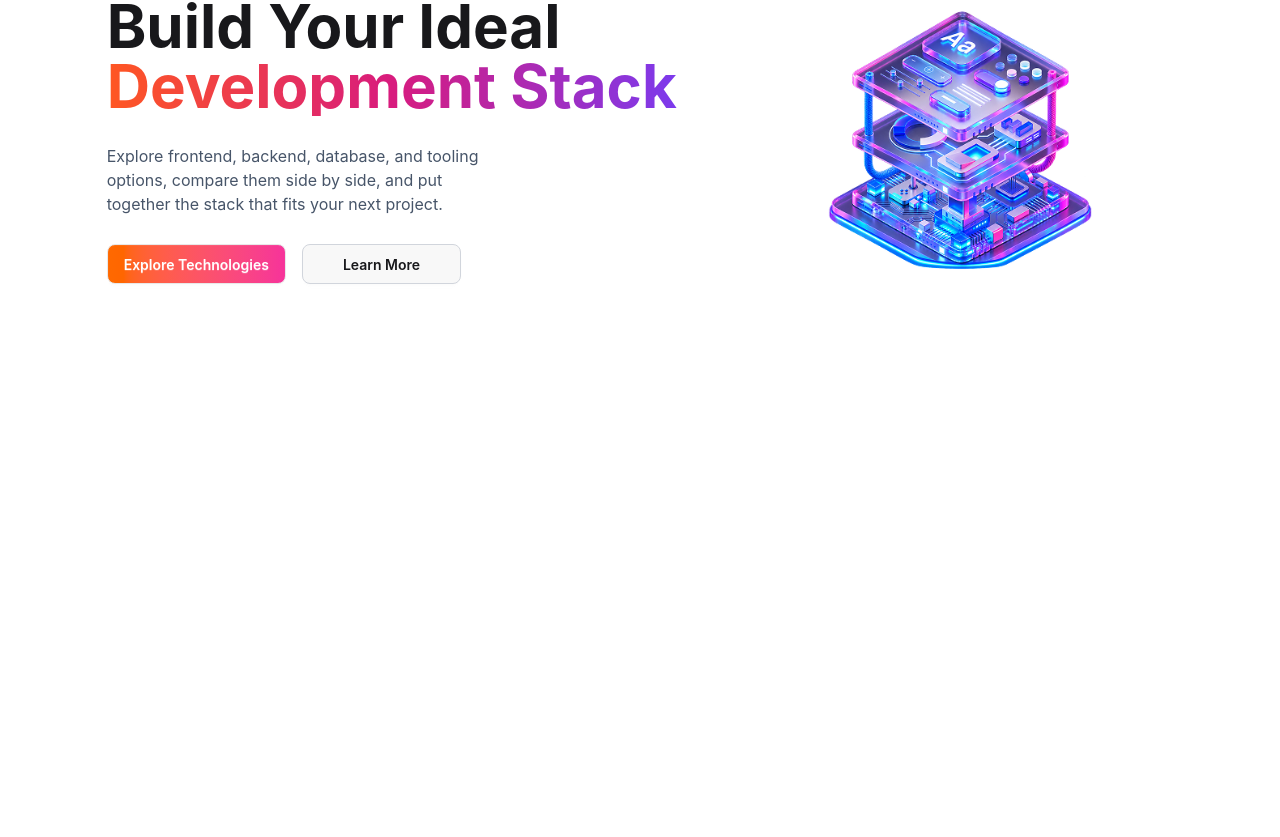
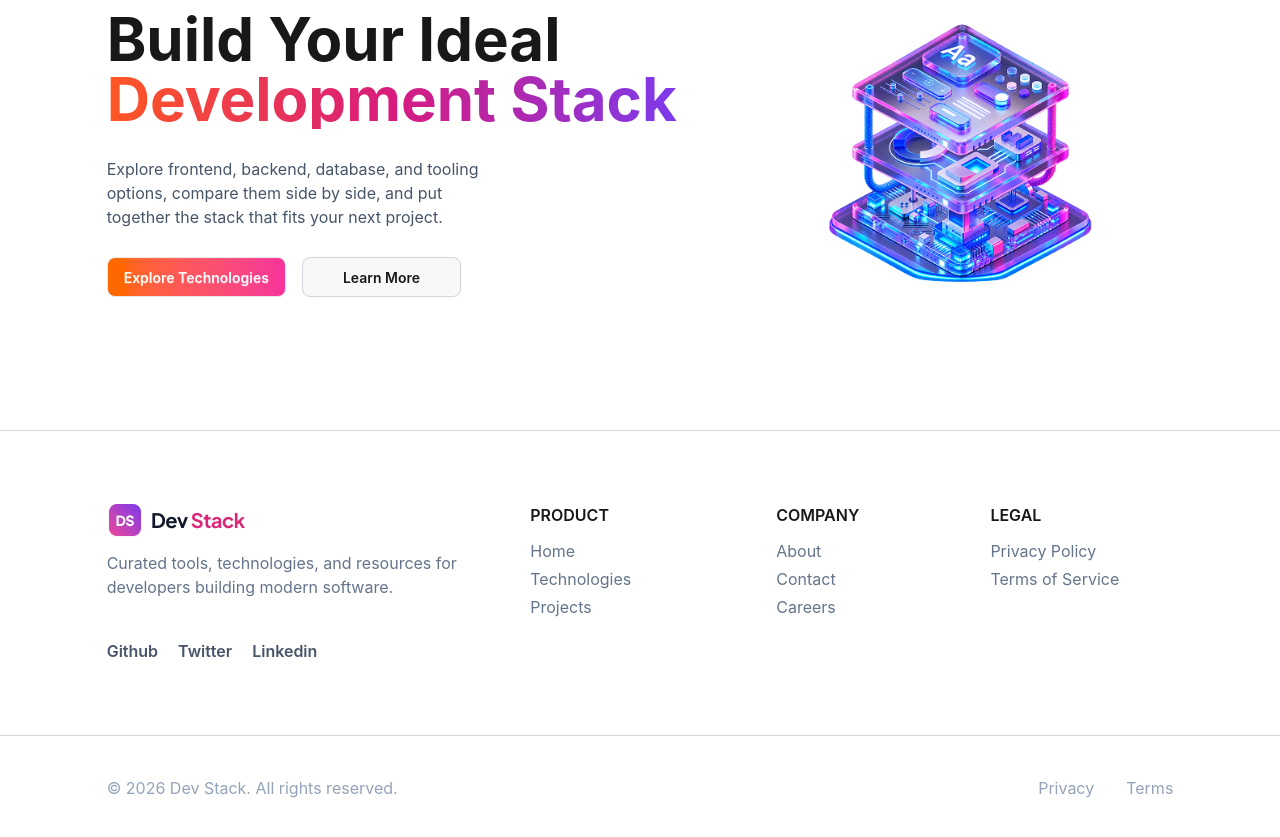
Before and after one commit to FarhanTips/Dev-Stack-Web-Page-React-Typescript, a React (Vite) app: page / in a window 1280 px wide. Shown: the part 189-1026 px from the top of the page. Before the commit the page ends 800 px from the top, so only its background shows below. Built offline with nearby package versions, Linux system fonts and the light colour scheme.

Commit message:
Sticky added in Nav Bar and Footer Added

```diff
--- a/src/App.tsx
+++ b/src/App.tsx
@@ -1,6 +1,7 @@
 
 import './App.css'
 import Banner from './Components/Banner'
+import Footer from './Components/Footer'
 import Nav from './Components/Nav'
 
 function App() {
@@ -11,6 +12,7 @@ function App() {
     <button className="btn btn-soft btn-secondary">Secondary</button> */}
     <Nav></Nav>
     <Banner></Banner>
+    <Footer></Footer>
     </>
   )
 }
--- /dev/null
+++ b/src/Components/Footer.tsx
@@ -0,0 +1,57 @@
+
+import logo from "../assets/logo-text.png"
+
+const Footer = () => {
+    return (
+        <div>
+            <div className="border-y border-gray-300 my-10">
+                <div className="w-10/12 mx-auto grid grid-cols-[1.5fr_1fr_1fr_1fr] items-start my-18">
+                    <div>
+                        <img className="mb-3" src={logo} alt="" />
+                        <p className="mb-10 text-[#64748b]">Curated tools, technologies, and resources for developers building modern software.</p>
+                        <ul className="flex gap-5 text-[#475569] font-semibold">
+                            <li><a href="">Github</a></li>
+                            <li><a href="">Twitter</a></li>
+                            <li><a href="">Linkedin</a></li>
+                        </ul>
+                    </div>
+
+                    <div className="justify-self-center">
+                        <p className="mb-3 font-semibold">PRODUCT</p>
+                        <ul className="space-y-1 text-[#64748b]">
+                            <li><a href="">Home</a></li>
+                            <li><a href="">Technologies</a></li>
+                            <li><a href="">Projects</a></li>
+                        </ul>
+                    </div>
+
+                    <div className="justify-self-center">
+                        <p className="mb-3 font-semibold">COMPANY</p>
+                        <ul className="space-y-1 text-[#64748b]">
+                            <li><a href="">About</a></li>
+                            <li><a href="">Contact</a></li>
+                            <li><a href="">Careers</a></li>
+                        </ul>
+                    </div>
+
+                    <div className="justify-self-center">
+                        <p className="mb-3 font-semibold">LEGAL</p>
+                        <ul className="space-y-1 text-[#64748b]">
+                            <li><a href="">Privacy Policy</a></li>
+                            <li><a href="">Terms of Service</a></li>
+                        </ul>
+                    </div>
+                </div>
+            </div>
+            <div className="w-10/12 mx-auto flex justify-between items-center text-[#94a3b8] mb-14">
+                <p>© 2026 Dev Stack. All rights reserved.</p>
+                <ul className="flex gap-8">
+                    <li><a href="">Privacy</a></li>
+                    <li><a href="">Terms</a></li>
+                </ul>
+            </div>
+        </div>
+    );
+};
+
+export default Footer;
--- a/src/Components/Nav.tsx
+++ b/src/Components/Nav.tsx
@@ -3,7 +3,8 @@ import logo from "../assets/logo-text.png";
 
 const Nav = () => {
     return (
-        <div className="w-10/12 mx-auto flex justify-between items-center font-medium my-3">
+        <div className="sticky top-0 bg-white  z-50 py-3 border-b border-gray-200">
+            <div className="w-10/12 mx-auto flex justify-between items-center font-medium">
                 <img src={logo} alt="" />
                 <ul className="flex justify-between items-center gap-4">
                     <li><a className="text-[#db2777FF]" href="">Home</a></li>
@@ -20,6 +21,7 @@ const Nav = () => {
 
                 </div>
             </div>
+        </div>
     );
 };
 
```
Lines whose indentation alone changed are shown as unchanged.
